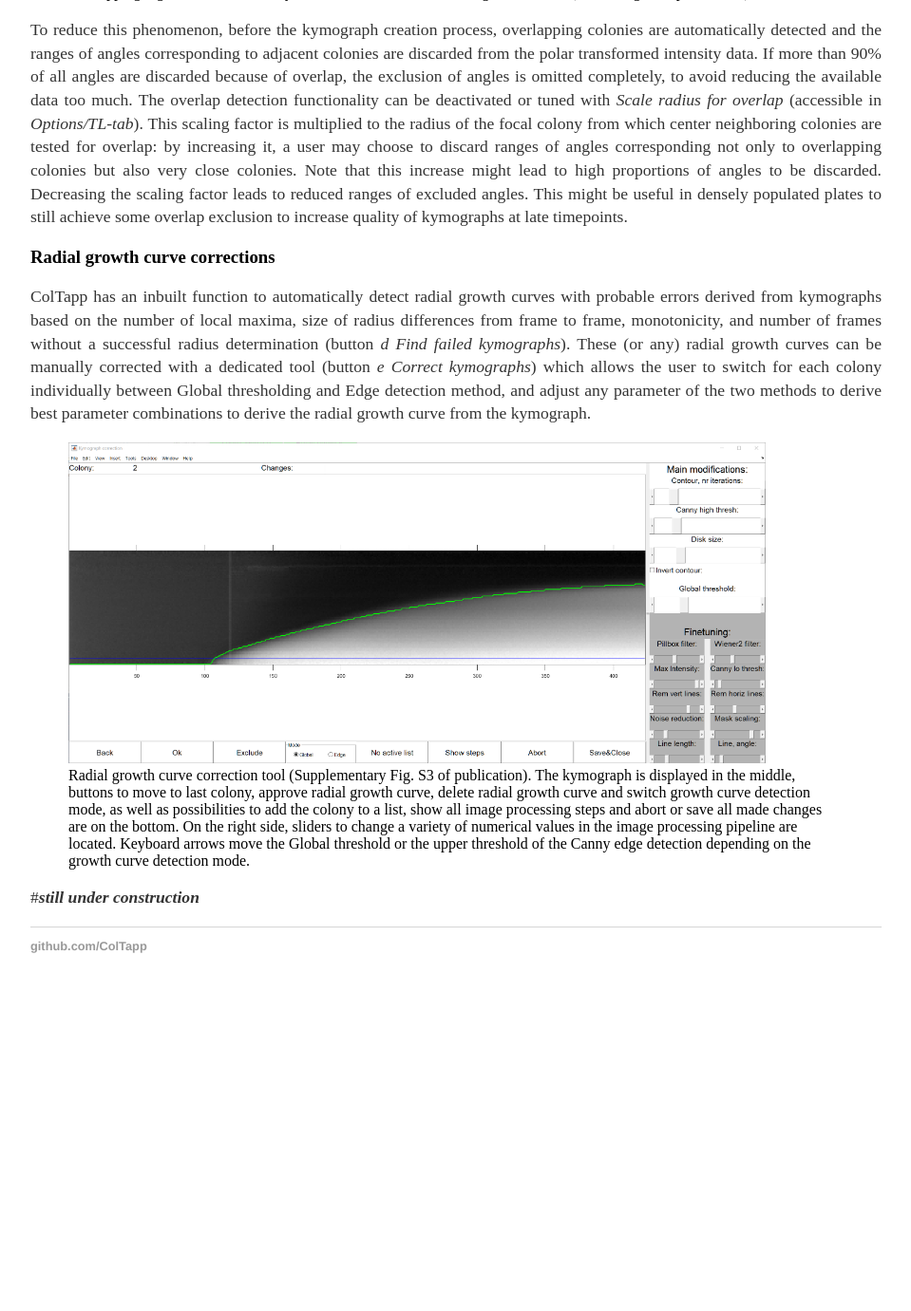
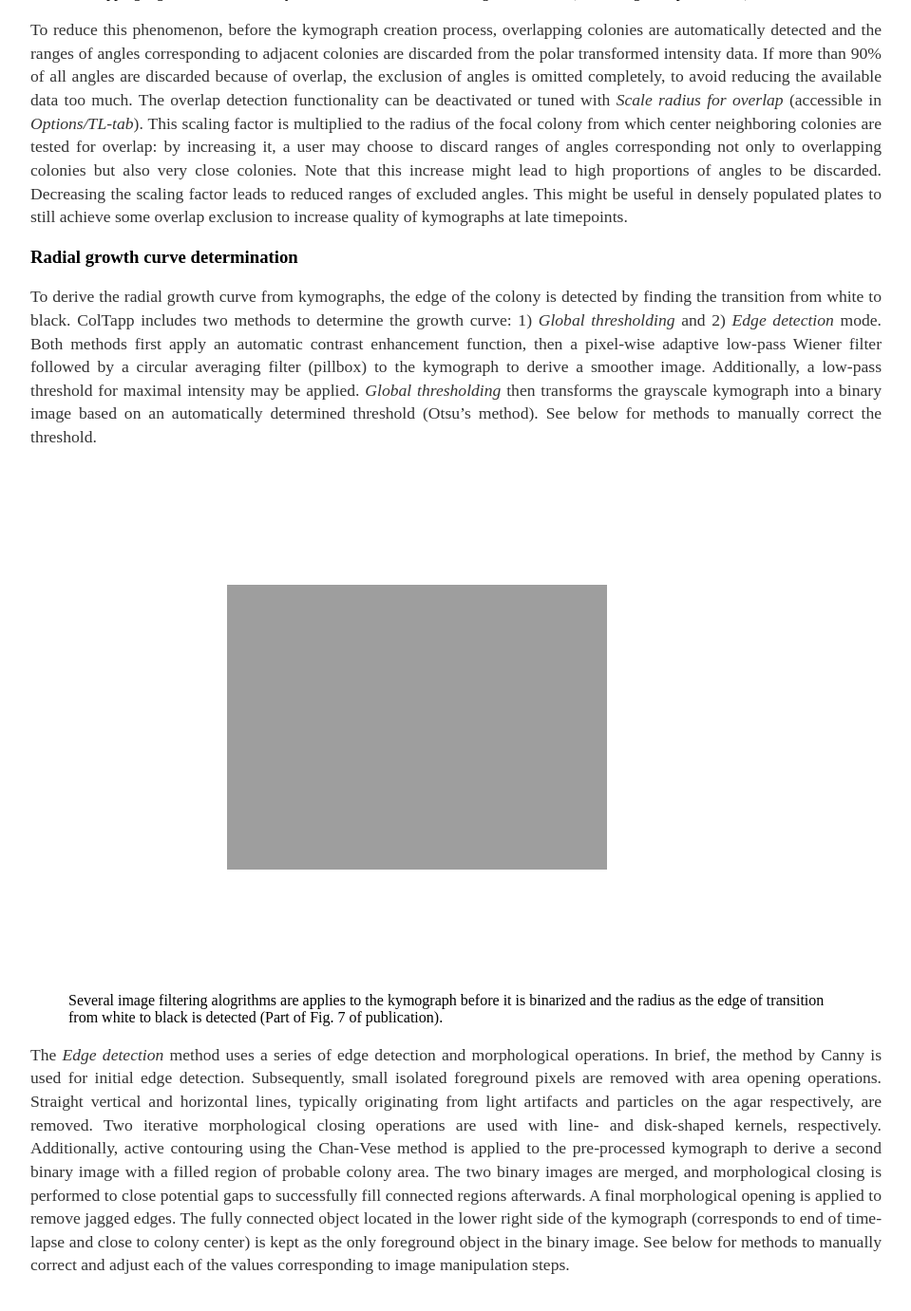
Before and after one commit to ColTapp/ColTapp.github.io, a Jekyll site: the page built from timelapse.md, in a window 1280 px wide and 1400 px high, scrolled down 3174 px. Shown: the top 1381 px of the window at 95% size, without its empty margins (160-1119 px from the left). Built offline with Jekyll 4.4.1, drawn with Linux system fonts in a browser that asks for light colours; before the commit the page ends 4238 px from its top, so only the background shows below that; some of the changed text lies outside the part shown.

Commit message:
Update timelapse.md

```diff
--- a/timelapse.md
+++ b/timelapse.md
@@ -39,6 +39,19 @@ Neighboring colonies can be visible as blurry regions in the top of kymographs,
 </figure>
 To reduce this phenomenon, before the kymograph creation process, overlapping colonies are automatically detected and the ranges of angles corresponding to adjacent colonies are discarded from the polar transformed intensity data. If more than 90% of all angles are discarded because of overlap, the exclusion of angles is omitted completely, to avoid reducing the available data too much. The overlap detection functionality can be deactivated or tuned with _Scale radius for overlap_ (accessible in _Options/TL-tab_). This scaling factor is multiplied to the radius of the focal colony from which center neighboring colonies are tested for overlap: by increasing it, a user may choose to discard ranges of angles corresponding not only to overlapping colonies but also very close colonies. Note that this increase might lead to high proportions of angles to be discarded. Decreasing the scaling factor leads to reduced ranges of excluded angles. This might be useful in densely populated plates to still achieve some overlap exclusion to increase quality of kymographs at late timepoints.
 
+### Radial growth curve determination
+To derive the radial growth curve from kymographs, the edge of the colony is detected by finding the transition from white to black. ColTapp includes two methods to determine the growth curve: 1) _Global thresholding_ and 2) _Edge detection_ mode. Both methods first apply an automatic contrast enhancement function, then a pixel-wise adaptive low-pass Wiener filter followed by a circular averaging filter (pillbox) to the kymograph to derive a smoother image. Additionally, a low-pass threshold for maximal intensity may be applied. _Global thresholding_ then transforms the grayscale kymograph into a binary image based on an automatically determined threshold (Otsu's method). See below for methods to manually correct the threshold.
+<figure>
+  <img src="{{site.url}}/assets/images/TL5.png" alt="Global thresholding of kymograph" height="70%"/>
+  <figcaption>Several image filtering alogrithms are applies to the kymograph before it is binarized and the radius as the edge of transition from white to black is detected (Part of Fig. 7 of publication).</figcaption>
+</figure>
+
+The _Edge detection_ method uses a series of edge detection and morphological operations. In brief, the method by Canny is used for initial edge detection. Subsequently, small isolated foreground pixels are removed with area opening operations. Straight vertical and horizontal lines, typically originating from light artifacts and particles on the agar respectively, are removed. Two iterative morphological closing operations are used with line- and disk-shaped kernels, respectively. Additionally, active contouring using the Chan-Vese method is applied to the pre-processed kymograph to derive a second binary image with a filled region of probable colony area. The two binary images are merged, and morphological closing is performed to close potential gaps to successfully fill connected regions afterwards. A final morphological opening is applied to remove jagged edges. The fully connected object located in the lower right side of the kymograph (corresponds to end of time-lapse and close to colony center) is kept as the only foreground object in the binary image. See below for methods to manually correct and adjust each of the values corresponding to image manipulation steps.
+<figure>
+  <img src="{{site.url}}/assets/images/TL6.png" alt="Edge detection of a kymograph" height="70%"/>
+  <figcaption>Several image filtering alogrithms are applies to the kymograph before various image manipulations steps are utilized to create a clean binary iamge for radial growth curve detection (Part of Fig. 7 of publication).</figcaption>
+</figure>
+
 ### Radial growth curve corrections
 ColTapp has an inbuilt function to automatically detect radial growth curves with probable errors derived from kymographs based on the number of local maxima, size of radius differences from frame to frame, monotonicity, and number of frames without a successful radius determination (button _d Find failed kymographs_). These (or any) radial growth curves can be manually corrected with a dedicated tool (button _e Correct kymographs_) which allows the user to switch for each colony individually between Global thresholding and Edge detection method, and adjust any parameter of the two methods to derive best parameter combinations to derive the radial growth curve from the kymograph.
 <figure>
```
